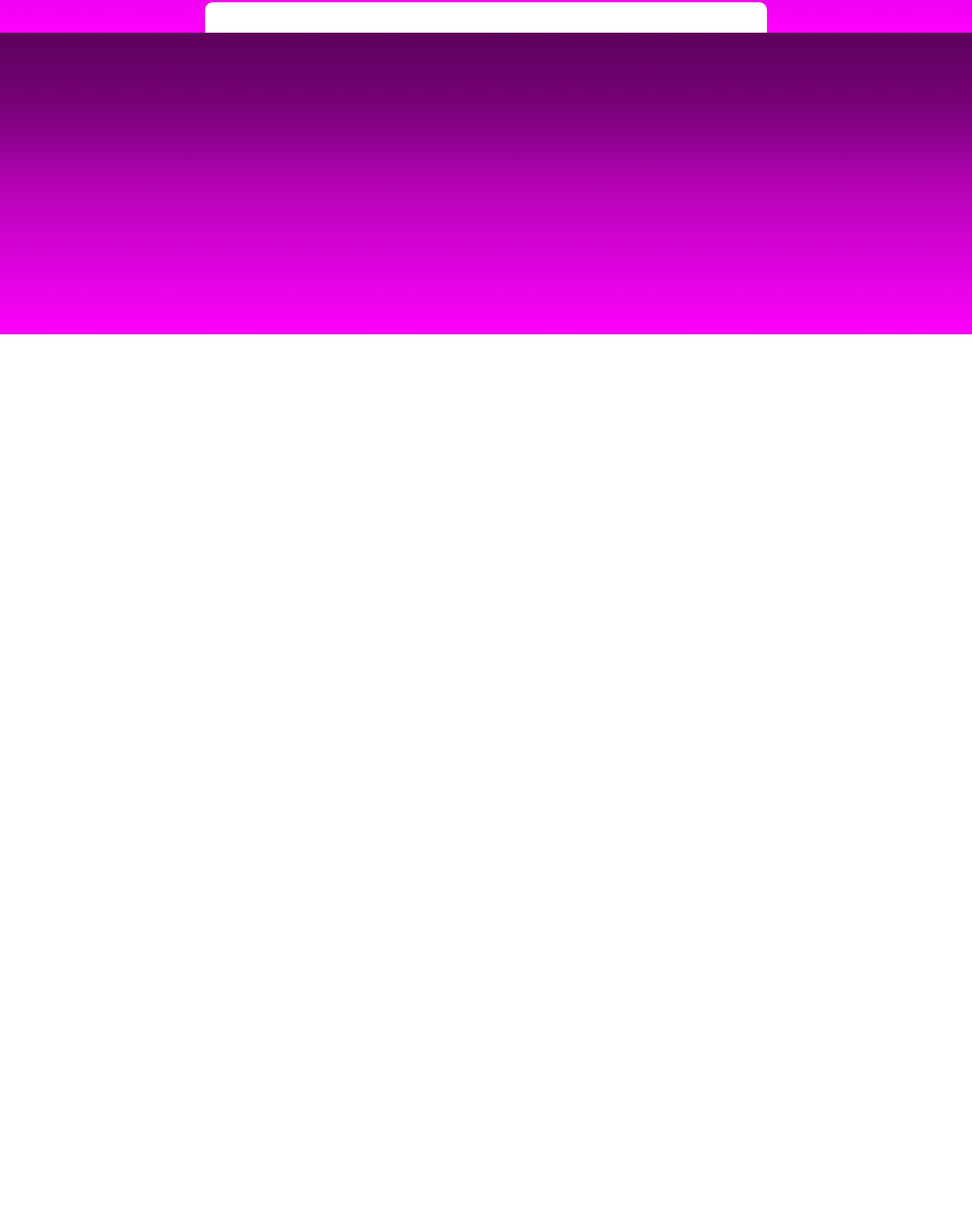
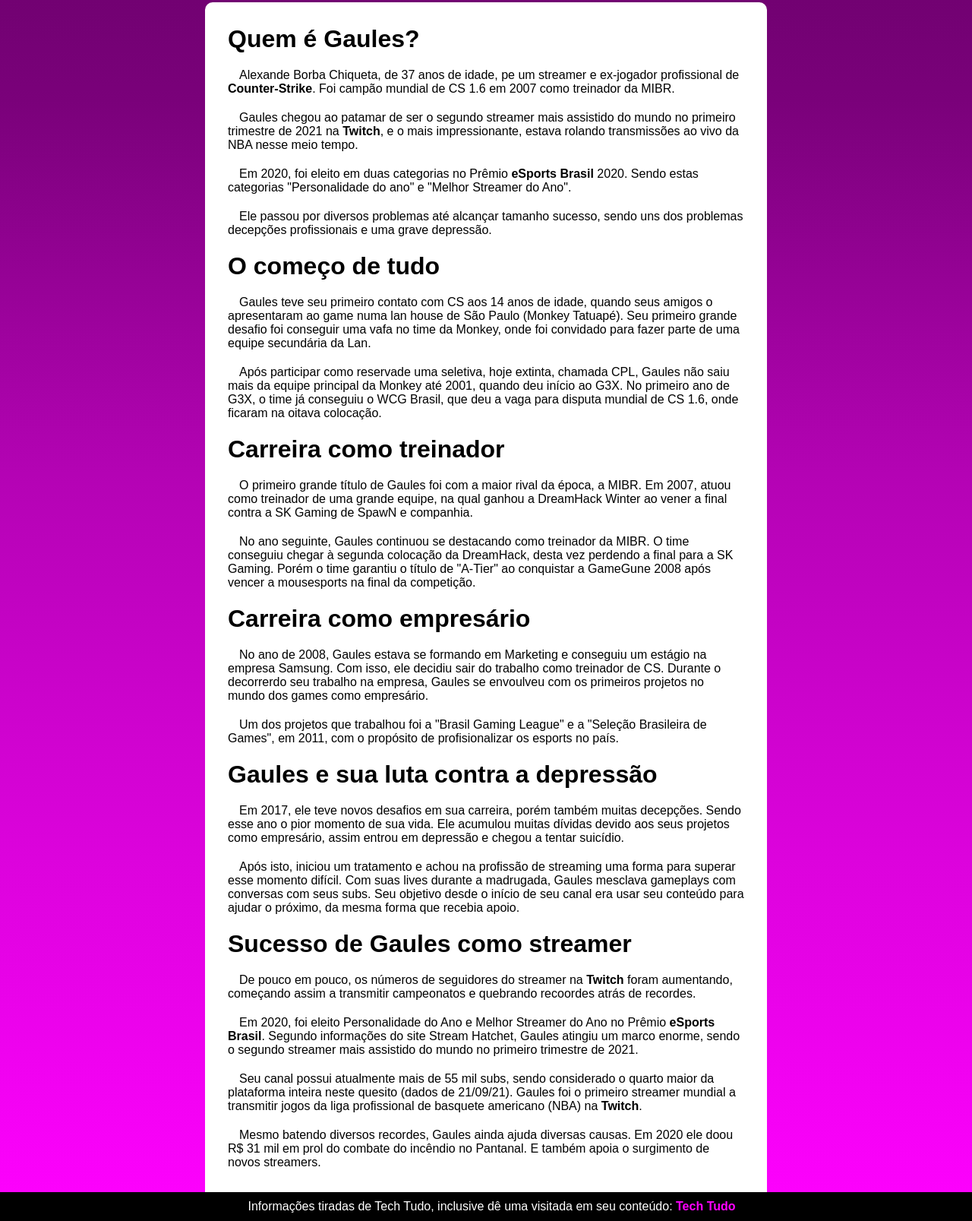
Before and after one commit to RDG14/biografia-streamers-youtubers, a plain HTML site: page streamers/gaules.html in a window 1280 px wide. Shown: the part 360-1967 px from the top of the page at 76% size. Before the commit the page ends 800 px from the top, so only its background shows below. Drawn offline with Linux system fonts and the light colour scheme.

Commit message:
Atualizado

```diff
--- a/streamers/gaules.html
+++ b/streamers/gaules.html
@@ -16,11 +16,38 @@
     </header>
 
     <main>
+        <h1>Quem é Gaules?</h1>
+        <p>Alexande Borba Chiqueta, de 37 anos de idade, pe um streamer e ex-jogador profissional de <a href="" class="links-pag">Counter-Strike</a>. Foi campão mundial de CS 1.6 em 2007 como treinador da MIBR.</p>
+        <p>Gaules chegou ao patamar de ser o segundo streamer mais assistido do mundo no primeiro trimestre de 2021 na <a href="" class="links-pag">Twitch</a>, e o mais impressionante, estava rolando transmissões ao vivo da NBA nesse meio tempo.</p>
+        <p>Em 2020, foi eleito em duas categorias no Prêmio <a href="" class="links-pag">eSports Brasil</a> 2020. Sendo estas categorias "Personalidade do ano" e "Melhor Streamer do Ano".</p>
+        <p>Ele passou por diversos problemas até alcançar tamanho sucesso, sendo uns dos problemas decepções profissionais e uma grave depressão.</p>
+
+        <h1>O começo de tudo</h1>
+        <p>Gaules teve seu primeiro contato com CS aos 14 anos de idade, quando seus amigos o apresentaram ao game numa lan house de São Paulo (Monkey Tatuapé). Seu primeiro grande desafio foi conseguir uma vafa no time da Monkey, onde foi convidado para fazer parte de uma equipe secundária da Lan.</p>
+        <p>Após participar como reservade uma seletiva, hoje extinta, chamada CPL, Gaules não saiu mais da equipe principal da Monkey até 2001, quando deu início ao G3X. No primeiro ano de G3X, o time já conseguiu o WCG Brasil, que deu a vaga para disputa mundial de CS 1.6, onde ficaram na oitava colocação. </p>
+
+        <h1>Carreira como treinador</h1>
+        <p>O primeiro grande título de Gaules foi com a maior rival da época, a MIBR. Em 2007, atuou como treinador de uma grande equipe, na qual ganhou a DreamHack Winter ao vener a final contra a SK Gaming de SpawN e companhia.</p>
+        <p>No ano seguinte, Gaules continuou se destacando como treinador da MIBR. O time conseguiu chegar à segunda colocação da DreamHack, desta vez perdendo a final para a SK Gaming. Porém o time garantiu o título de "A-Tier" ao conquistar a GameGune 2008 após vencer a mousesports na final da competição.</p>
+
+        <h1>Carreira como empresário</h1>
+        <p>No ano de 2008, Gaules estava se formando em Marketing e conseguiu um estágio na empresa Samsung. Com isso, ele decidiu sair do trabalho como treinador de CS. Durante o decorrerdo seu trabalho na empresa, Gaules se envoulveu com os primeiros projetos no mundo dos games como empresário.</p>
+        <p>Um dos projetos que trabalhou foi a "Brasil Gaming League" e a "Seleção Brasileira de Games", em 2011, com o propósito de profisionalizar os esports no país.</p>
+
+        <h1>Gaules e sua luta contra a depressão</h1>
+        <p>Em 2017, ele teve novos desafios em sua carreira, porém também muitas decepções. Sendo esse ano o pior momento de sua vida. Ele acumulou muitas dívidas devido aos seus projetos como empresário, assim entrou em depressão e chegou a tentar suicídio.</p>
+        <p>Após isto, iniciou um tratamento e achou na profissão de streaming uma forma para superar esse momento difícil. Com suas lives durante a madrugada, Gaules mesclava gameplays com conversas com seus subs. Seu objetivo desde o início de seu canal era usar seu conteúdo para ajudar o próximo, da mesma forma que recebia apoio.</p>
+
+        <h1>Sucesso de Gaules como streamer</h1>
+        <p>De pouco em pouco, os números de seguidores do streamer na <a href="" class="links-pag">Twitch</a> foram aumentando, começando assim a transmitir campeonatos e quebrando recoordes atrás de recordes.</p>
+        <p>Em 2020, foi eleito Personalidade do Ano e Melhor Streamer do Ano no Prêmio <a href="" class="links-pag">eSports Brasil</a>. Segundo informações do site Stream Hatchet, Gaules atingiu um marco enorme, sendo o segundo streamer mais assistido do mundo no primeiro trimestre de 2021.</p>
+        <p>Seu canal possui atualmente mais de 55 mil subs, sendo considerado o quarto maior da plataforma inteira neste quesito (dados de 21/09/21). Gaules foi o primeiro streamer mundial a transmitir jogos da liga profissional de basquete americano (NBA) na <a href="" class="links-pag">Twitch</a>.</p>
+        <p>Mesmo batendo diversos recordes, Gaules ainda ajuda diversas causas. Em 2020 ele doou R$ 31 mil em prol do combate do incêndio no Pantanal. E também apoia o surgimento de novos streamers.</p>
 
     </main>
 
     <footer>
-
+        <p>Informações tiradas de Tech Tudo, inclusive dê uma visitada em seu conteúdo: <a href="https://www.techtudo.com.br/noticias/2021/10/gaules-conheca-a-trajetoria-do-streamer-e-campeao-mundial-de-cs-esports.ghtml" target="_blank">Tech Tudo</a></p>
     </footer>
 </body>
 </html>
```
Also changed, not shown: index.html (+0 -1 lines), celllbit.txt (added), gaules.txt (added), streamers/imagens/Felps.jpg (added).
